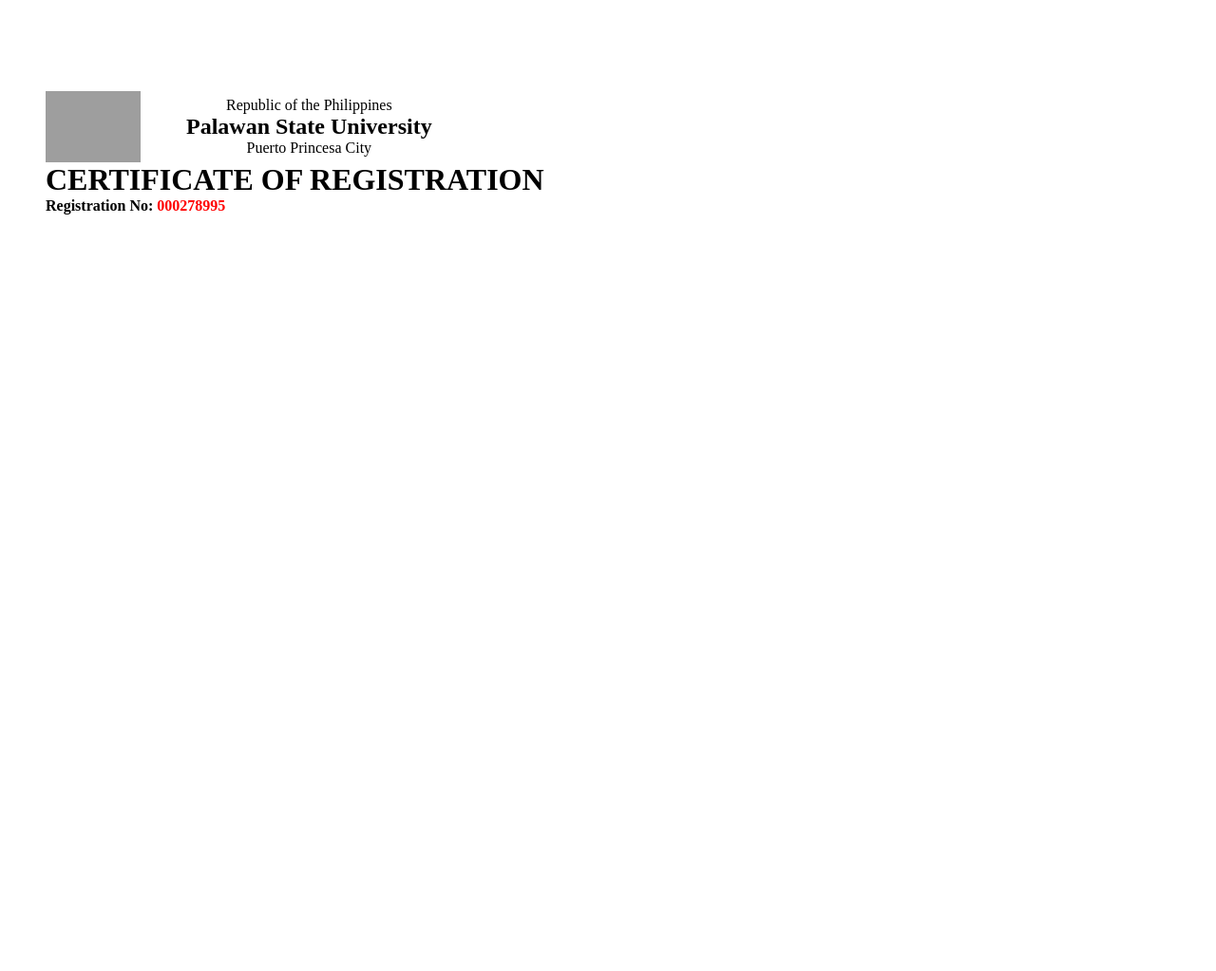
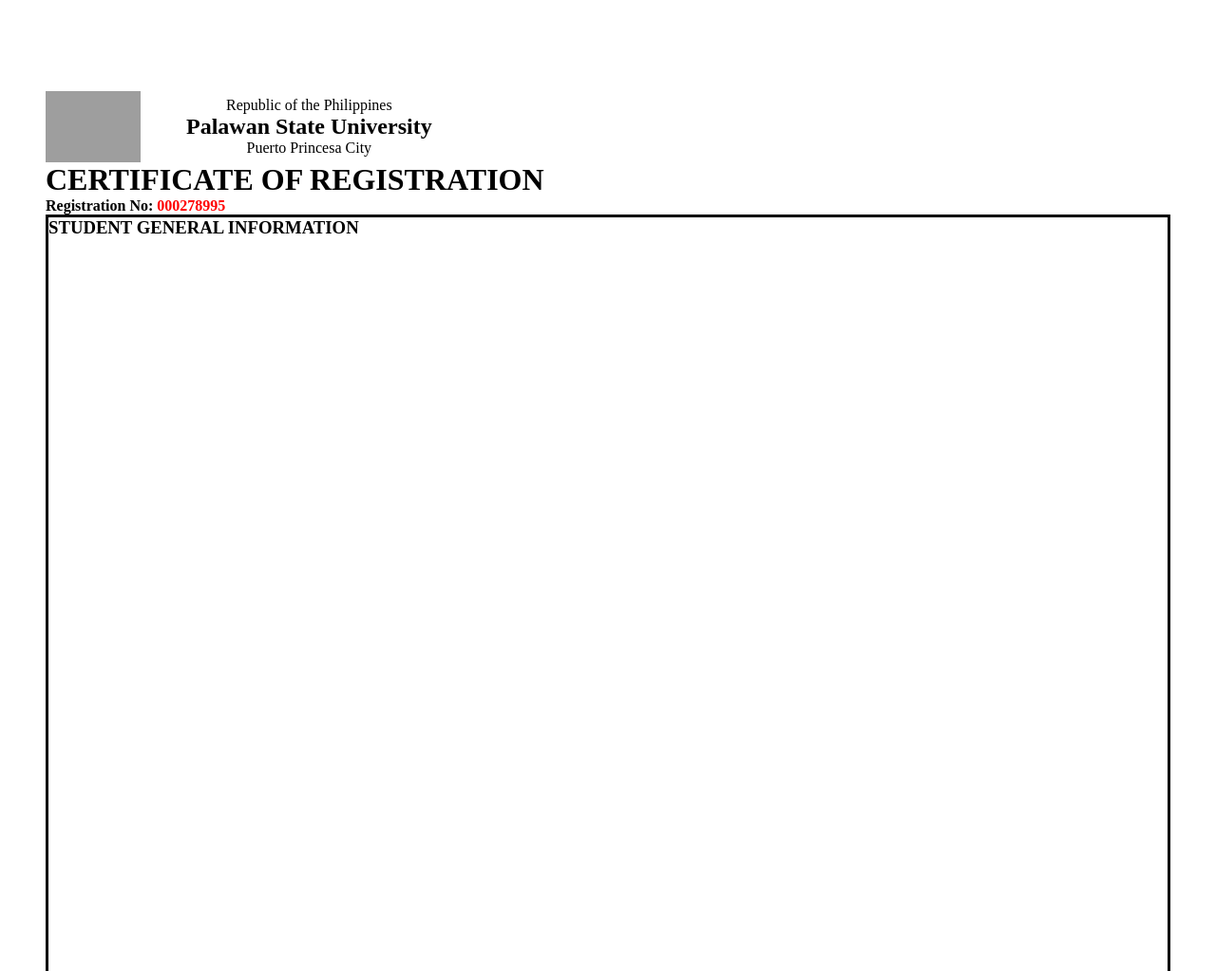
Before and after one commit to RavenGitt/CORassignmentUsingGithub, a plain HTML site: page index.html in a window 1280 px wide. Shown: the top 1023 px of the page at 95% size. Before the commit the page ends 800 px from the top, so only its background shows below. Drawn offline with Linux system fonts and the light colour scheme; grey boxes are pictures that could not be loaded.

Commit message:
adjusted main and section

```diff
--- a/index.html
+++ b/index.html
@@ -25,6 +25,13 @@
         <h4>Registration No: <span>000278995</span></h4>
     </div>
 
+    <main class="">
+        <section style="width: 100%;">
+            <div class="studeninfo">
+                <h3>STUDENT GENERAL INFORMATION</h3>
+              </div>
+        </section>
 
+    </main>
 </body>
 </html>
--- a/style.css
+++ b/style.css
@@ -30,3 +30,10 @@
   .registration-num h4 span {
     color: red;
   }
+  main {
+    border: solid black;
+    min-height: 100vh;
+  }
+  section {
+    padding-bottom: 1rem;
+  }
```
